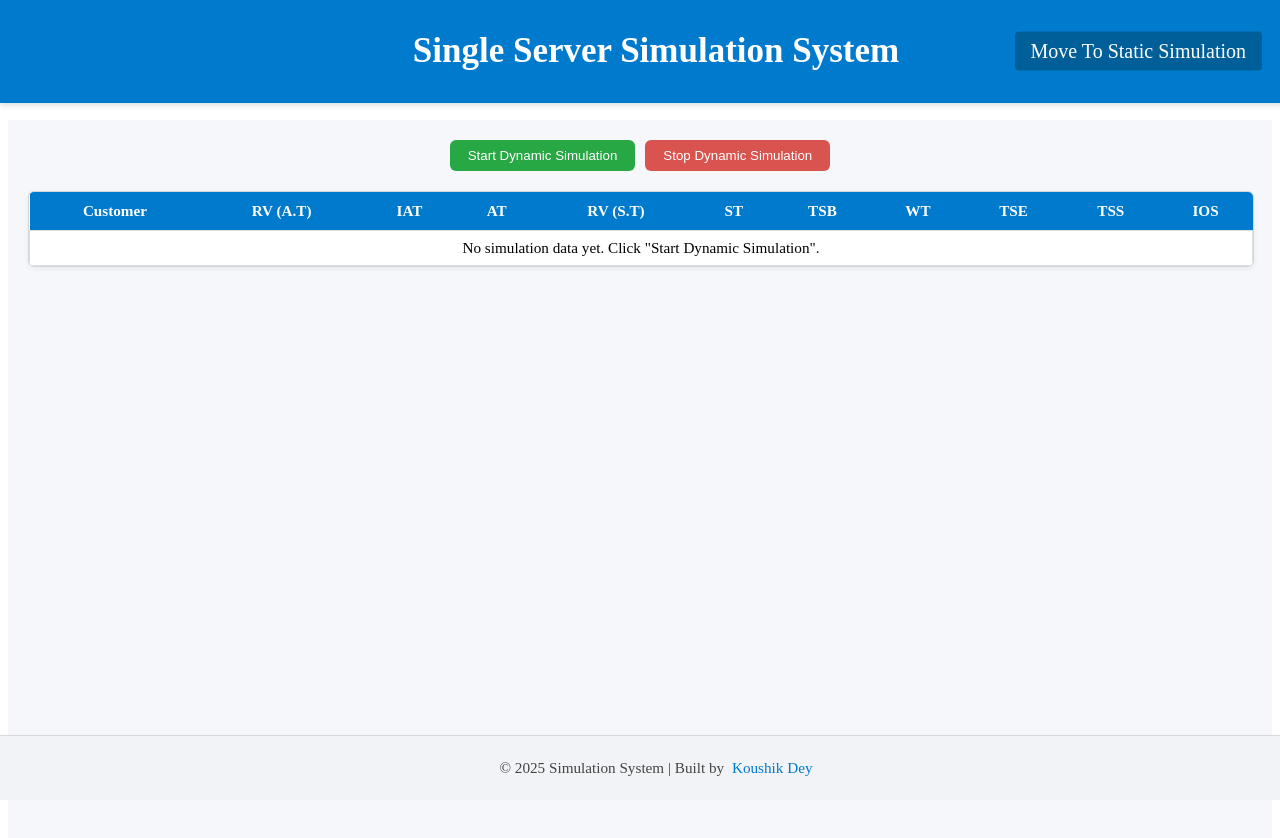
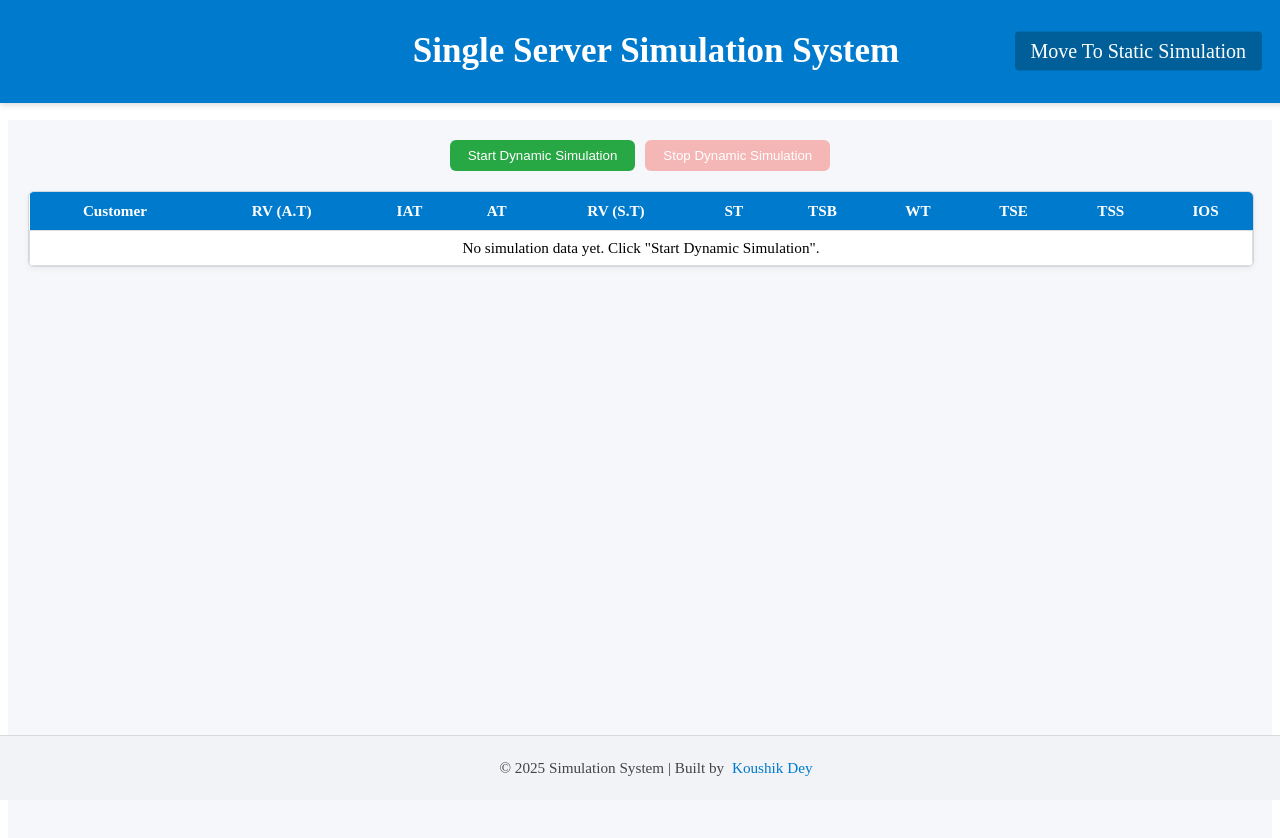
Before and after one commit to Koushik9010/Simulation-Project, a React (Vite) app in the folder frontend/: page /dynamic in a window 1280 px wide. Shown: the top 838 px of the page. Built offline with nearby package versions, Linux system fonts and the light colour scheme.

Commit message:
Fixed AT logic and dynamic.jsx design

```diff
--- a/frontend/src/component/logic.jsx
+++ b/frontend/src/component/logic.jsx
@@ -44,7 +44,7 @@ export const runSimulation = (customers) => {
     const IAT = getInterArrivalTime(rvAT);
     const ST = getServiceTime(rvST);
 
-    const AT = i === 0 ? 0 : prevAT + IAT;
+    const AT = i === 0 ? IAT : prevAT + IAT;
     const TSB = i === 0 ? 0 : Math.max(prevTSE, AT);
     const WT = TSB - AT;
     const TSE = TSB + ST;
@@ -84,7 +84,7 @@ export const generateNextCustomer = (prevData = []) => {
   const prevAT = i === 0 ? 0 : prevData[i - 1].AT;
   const prevTSE = i === 0 ? 0 : prevData[i - 1].TSE;
 
-  const AT = i === 0 ? 0 : prevAT + IAT;
+  const AT = i === 0 ? IAT : prevAT + IAT;
   const TSB = i === 0 ? 0 : Math.max(prevTSE, AT);
   const WT = TSB - AT;
   const TSE = TSB + ST;
--- a/frontend/src/pages/Dynamic.jsx
+++ b/frontend/src/pages/Dynamic.jsx
@@ -38,14 +38,30 @@ const Dynamic = () => {
         <button
           onClick={startSimulation}
           disabled={isRunning}
-          style={{ backgroundColor: "#28a745" }}
+          style={{
+            backgroundColor: isRunning ? "#a5d6a7" : "#28a745", // lighter green when disabled
+            cursor: isRunning ? "not-allowed" : "pointer",
+            color: "white",
+            border: "none",
+            borderRadius: "6px",
+            padding: "8px 18px",
+            transition: "0.3s",
+          }}
         >
           Start Dynamic Simulation
         </button>
         <button
           onClick={stopSimulation}
           disabled={!isRunning}
-          style={{ backgroundColor: "#d9534f" }}
+          style={{
+            backgroundColor: !isRunning ? "#f5b6b6" : "#d9534f", // lighter red when disabled
+            cursor: !isRunning ? "not-allowed" : "pointer",
+            color: "white",
+            border: "none",
+            borderRadius: "6px",
+            padding: "8px 18px",
+            transition: "0.3s",
+          }}
         >
           Stop Dynamic Simulation
         </button>
```
Also changed, not shown: frontend/src/component/table.jsx (+0 -76 lines).
